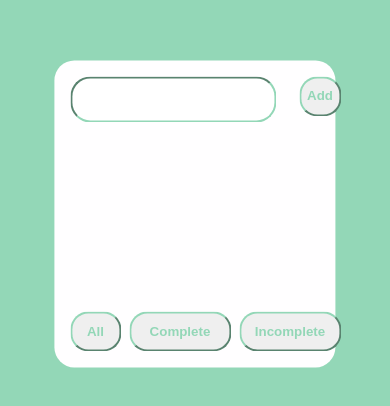
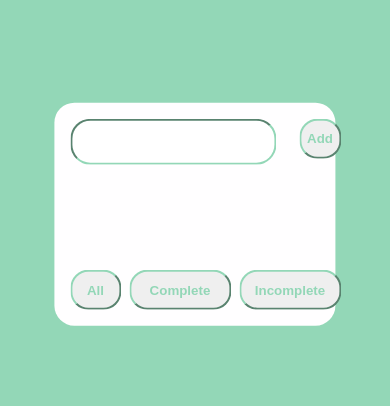
Before and after one commit to yonatanhf/to-do, a React app: page / in a window 390 px wide. Shown: the part 208-614 px from the top of the page. Built offline with nearby package versions, Linux system fonts and the light colour scheme.

Commit message:
mobile layout css improvement

```diff
--- a/src/components/List/list.css
+++ b/src/components/List/list.css
@@ -10,7 +10,7 @@
   background-color: #fffeff;
   color: #93d7b7;
   display: grid;
-  grid-template-rows: 1fr 4fr 1fr;
+  grid-template-rows: auto minmax(100px, auto) auto;
 }
 #input-elements {
   display: grid;
@@ -97,7 +97,7 @@ button:active {
     background-color: #fffeff;
     color: #93d7b7;
     display: grid;
-    grid-template-rows: 1fr 4fr 1fr;
+    grid-template-rows: auto minmax(30%, auto) auto;
   }
   #input-elements {
     margin-left: 15%;
```
